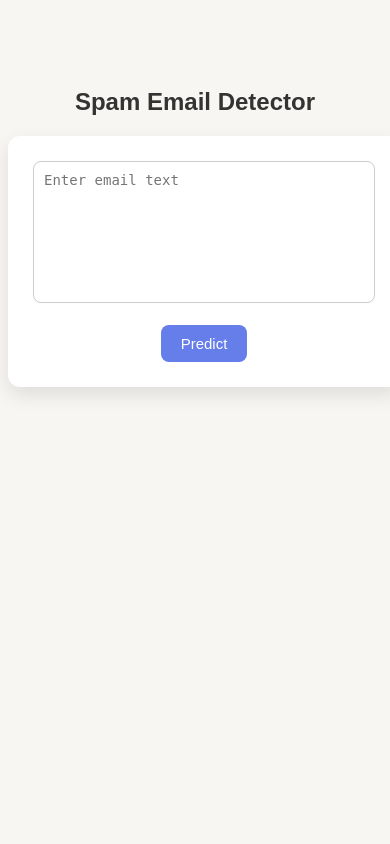
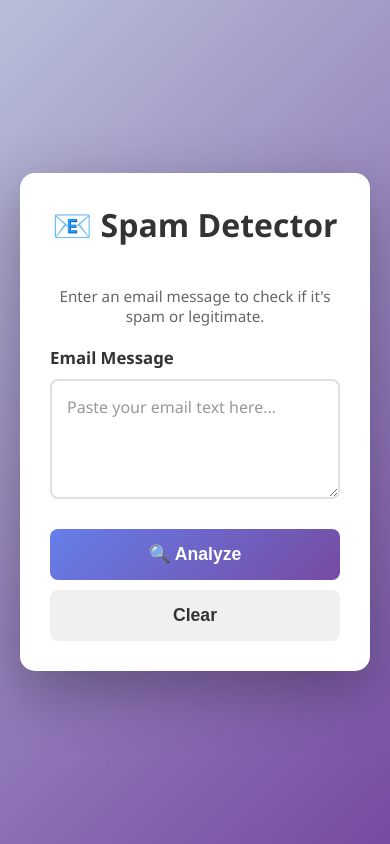
Before and after one commit to Himanshi812696/Spam-Email-Detection-, a Flask app: page / in a window 390 px wide. Run offline with Flask 3, Linux system fonts and the light colour scheme; parts of the project's set-up code (start-up, migrations or seed data) failed here and were passed over.

Commit message:
Updated project

```diff
--- a/app.py
+++ b/app.py
@@ -1,4 +1,5 @@
-from flask import Flask, render_template, request
+from flask import Flask, render_template, request, send_file
+from io import BytesIO
 import pickle
 from joblib import load as joblib_load
 import os
@@ -7,6 +8,13 @@ import warnings
 warnings.filterwarnings('ignore', category=UserWarning)
 
 app = Flask(__name__)
+
+@app.after_request
+def add_no_cache_headers(response):
+    response.headers['Cache-Control'] = 'no-store, no-cache, must-revalidate, max-age=0'
+    response.headers['Pragma'] = 'no-cache'
+    response.headers['Expires'] = '0'
+    return response
 
 BASE_DIR = os.path.dirname(os.path.abspath(__file__))
 
@@ -24,6 +32,14 @@ try:
 except:
     with open(vectorizer_path, "rb") as f:
         vectorizer = pickle.load(f)
+
+@app.route("/favicon.ico")
+def favicon():
+    favicon_svg = '''<svg xmlns="http://www.w3.org/2000/svg" viewBox="0 0 100 100">
+        <rect width="100" height="100" fill="#667eea" rx="20"/>
+        <text x="50" y="65" font-size="70" text-anchor="middle" fill="white">📧</text>
+    </svg>'''
+    return send_file(BytesIO(favicon_svg.encode()), mimetype="image/svg+xml")
 
 @app.route("/")
 def home():
--- a/templates/index.html
+++ b/templates/index.html
@@ -1,80 +1,232 @@
 <!DOCTYPE html>
-<html>
+<html lang="en">
 <head>
+    <meta charset="UTF-8">
+    <meta name="viewport" content="width=device-width, initial-scale=1.0">
     <title>Spam Email Detector</title>
-
     <style>
-        body {
-            font-family: Arial, sans-serif;
-            background-color: #f8f6f2; /* Off-white */
-            text-align: center;
-            padding-top: 60px;
+        * {
+            margin: 0;
+            padding: 0;
+            box-sizing: border-box;
         }
 
-        h2 {
-            color: #333;
-            margin-bottom: 20px;
+        body {
+            font-family: 'Segoe UI', Tahoma, Geneva, Verdana, sans-serif;
+            background: linear-gradient(135deg, #b8bed8 0%, #764ba2 100%);
+            min-height: 100vh;
+            display: flex;
+            justify-content: center;
+            align-items: center;
+            padding: 20px;
         }
 
-        form {
+        .container {
             background: white;
-            display: inline-block;
-            padding: 25px;
-            border-radius: 12px;
-            box-shadow: 0 8px 20px rgba(0,0,0,0.1);
+            border-radius: 15px;
+            box-shadow: 0 20px 60px rgba(0, 0, 0, 0.3);
+            padding: 50px;
+            max-width: 600px;
+            width: 100%;
+        }
+
+        .header {
+            text-align: center;
+            margin-bottom: 40px;
+        }
+
+        .header h1 {
+            color: #333;
+            font-size: 2.5em;
+            margin-bottom: 10px;
+        }
+
+        .header p {
+            color: #666;
+            font-size: 1.1em;
+        }
+
+        .form-group {
+            margin-bottom: 25px;
+        }
+
+        label {
+            display: block;
+            margin-bottom: 10px;
+            color: #333;
+            font-weight: 600;
+            font-size: 1.05em;
         }
 
         textarea {
-            width: 320px;
-            height: 120px;
-            padding: 10px;
+            width: 100%;
+            padding: 15px;
+            border: 2px solid #e0e0e0;
             border-radius: 8px;
-            border: 1px solid #ccc;
-            resize: none;
-            font-size: 14px;
-            outline: none;
+            font-family: 'Segoe UI', Tahoma, Geneva, Verdana, sans-serif;
+            font-size: 1em;
+            resize: vertical;
+            min-height: 150px;
+            transition: border-color 0.3s, box-shadow 0.3s;
         }
 
         textarea:focus {
+            outline: none;
             border-color: #667eea;
-            box-shadow: 0 0 5px rgba(102,126,234,0.4);
+            box-shadow: 0 0 0 3px rgba(102, 126, 234, 0.1);
+        }
+
+        textarea::placeholder {
+            color: #999;
+        }
+
+        .button-group {
+            display: flex;
+            gap: 10px;
         }
 
         button {
-            background-color: #667eea;
-            color: white;
+            flex: 1;
+            padding: 15px;
             border: none;
-            padding: 10px 20px;
-            font-size: 15px;
             border-radius: 8px;
+            font-size: 1.1em;
+            font-weight: 600;
             cursor: pointer;
-            transition: 0.3s;
+            transition: all 0.3s;
         }
 
-        button:hover {
-            background-color: #5a67d8;
+        .submit-btn {
+            background: linear-gradient(135deg, #667eea 0%, #764ba2 100%);
+            color: white;
         }
 
-        h3 {
-            margin-top: 25px;
-            color: #444;
+        .submit-btn:hover {
+            transform: translateY(-2px);
+            box-shadow: 0 10px 20px rgba(102, 126, 234, 0.3);
+        }
+
+        .submit-btn:active {
+            transform: translateY(0);
+        }
+
+        .clear-btn {
+            background: #f0f0f0;
+            color: #333;
+        }
+
+        .clear-btn:hover {
+            background: #e0e0e0;
+        }
+
+        .result {
+            margin-top: 30px;
+            padding: 20px;
+            border-radius: 8px;
+            text-align: center;
+            font-size: 1.1em;
+            font-weight: 600;
+            min-height: 60px;
+            display: flex;
+            align-items: center;
+            justify-content: center;
+        }
+
+        .result.hidden {
+            display: none;
+        }
+
+        .result.spam {
+            background: #ffebee;
+            color: #c62828;
+            border-left: 5px solid #c62828;
+        }
+
+        .result.not-spam {
+            background: #e8f5e9;
+            color: #2e7d32;
+            border-left: 5px solid #2e7d32;
+        }
+
+        .result.error {
+            background: #fff3e0;
+            color: #e65100;
+            border-left: 5px solid #e65100;
+        }
+
+        .info-text {
+            color: #666;
+            font-size: 0.95em;
+            margin-bottom: 20px;
+            text-align: center;
+        }
+
+        @media (max-width: 600px) {
+            .container {
+                padding: 30px;
+            }
+
+            .header h1 {
+                font-size: 2em;
+            }
+
+            textarea {
+                min-height: 120px;
+            }
+
+            .button-group {
+                flex-direction: column;
+            }
         }
     </style>
 </head>
+<body>
+    <div class="container">
+        <div class="header">
+            <h1>📧 Spam Detector</h1>
+        </div>
 
-<body>
+        <p class="info-text">Enter an email message to check if it's spam or legitimate.</p>
 
-    <h2>Spam Email Detector</h2>
+        <form action="/predict" method="POST" id="spamForm">
+            <div class="form-group">
+                <label for="message">Email Message</label>
+                <textarea
+                    id="message"
+                    name="message"
+                    placeholder="Paste your email text here..."
+                ></textarea>
+            </div>
 
-    <form action="/predict" method="POST">
-        <textarea name="message" placeholder="Enter email text"></textarea>
-        <br><br>
-        <button type="submit">Predict</button>
-    </form>
+            <div class="button-group">
+                <button type="submit" class="submit-btn">🔍 Analyze</button>
+                <button type="button" class="clear-btn" id="clearBtn">Clear</button>
+            </div>
+        </form>
 
-    <h3>
-        {{ prediction_text }}
-    </h3>
+        {% if prediction_text %}
+            <div class="result {% if 'NOT SPAM' in prediction_text %}not-spam{% elif 'SPAM' in prediction_text %}spam{% else %}error{% endif %}">
+                {{ prediction_text }}
+            </div>
+        {% endif %}
+    </div>
 
+    <script>
+        // Clear button functionality
+        document.getElementById('clearBtn').addEventListener('click', function() {
+            document.getElementById('message').value = '';
+            document.getElementById('message').focus();
+        });
+
+        // Auto-scroll to result when form is submitted
+        document.getElementById('spamForm').addEventListener('submit', function() {
+            setTimeout(() => {
+                const result = document.querySelector('.result');
+                if (result) {
+                    result.scrollIntoView({ behavior: 'smooth', block: 'nearest' });
+                }
+            }, 100);
+        });
+    </script>
 </body>
 </html>
```
Also changed, not shown: index.html (+190 -43 lines).
